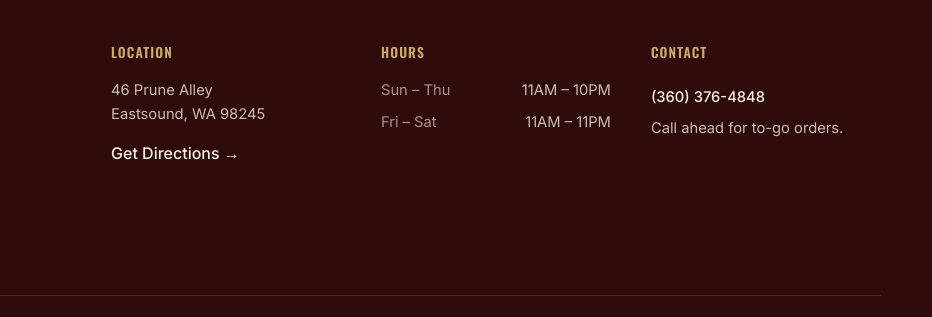
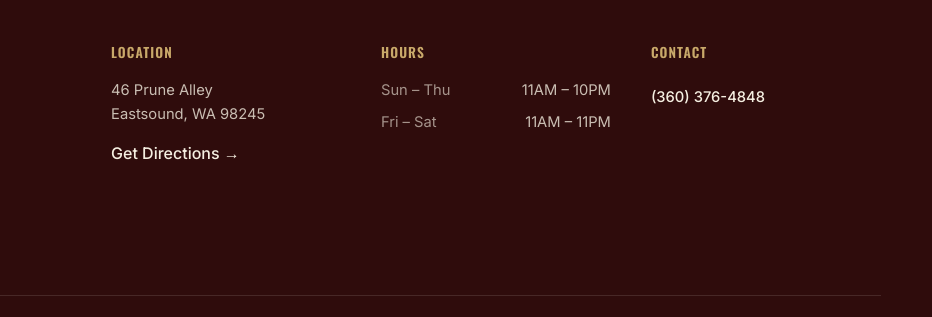
Before and after one commit to freewave-dev/customer-u6y2v7, a plain HTML site: page index.html in a window 1280 px wide. Shown: the part 4123-4440 px from the top of the page, 348-1280 px from the left. Drawn offline with nearby package versions, Linux system fonts and the light colour scheme.

Commit message:
Remove 'Call ahead for to-go orders' (online ordering covers it)

```diff
--- a/index.html
+++ b/index.html
@@ -334,7 +334,6 @@
     <div class="footer-col">
       <h4>Contact</h4>
       <p><a href="tel:+13603764848" class="footer-link">(360) 376-4848</a></p>
-      <p>Call ahead for to-go orders.</p>
     </div>
   </div>
   <div class="footer-bottom container">
```
